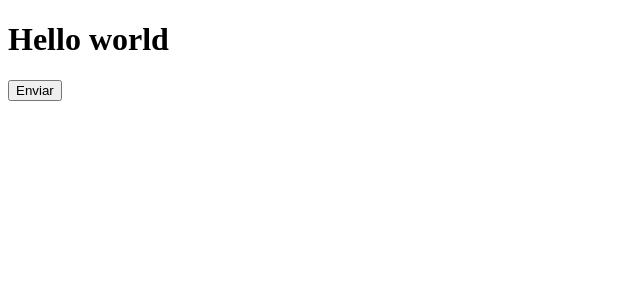
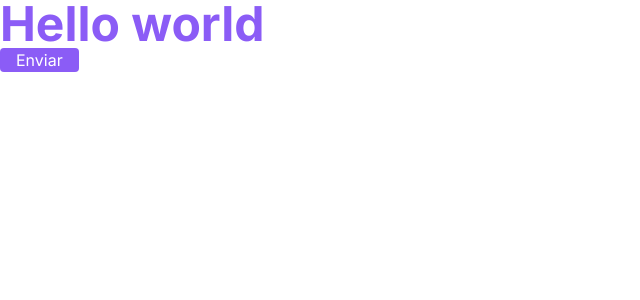
Before and after one commit to RiCharde16/react-designer-system, a React (Vite) app: page / in a window 1280 px wide. Shown: the top 300 px of the page, without its empty margins (0-640 px from the left). Built offline with nearby package versions, Linux system fonts and the light colour scheme.

Commit message:
Configurando o App.tsx e o global.css

```diff
--- a/index.html
+++ b/index.html
@@ -9,7 +9,7 @@
     <link rel="icon" type="image/svg+xml" href="/vite.svg" />
 
     <meta name="viewport" content="width=device-width, initial-scale=1.0" />
-    <title>Vite + React + TS</title>
+    <title>Lab Designer System</title>
     <link href="https://fonts.googleapis.com/css2?family=Inter:wght@400;600;700&display=swap" rel="stylesheet"/>
   </head>
   <body>
--- a/src/App.tsx
+++ b/src/App.tsx
@@ -1,9 +1,11 @@
+import './styles/global.css'
+
 export function App() {
 
   return (
     <>
-      <h1 className="font-bold text-violet-500 text-2xsl">Hello world</h1>
-      <button className="font-medium text-white rounded">Enviar</button>
+      <h1 className="font-bold text-violet-500 text-5xl">Hello world</h1>
+      <button className="bg-violet-500 font-medium px-4 py-2m text-white rounded hover:bg-violet-700">Enviar</button>
     </>
   )
 }
```
